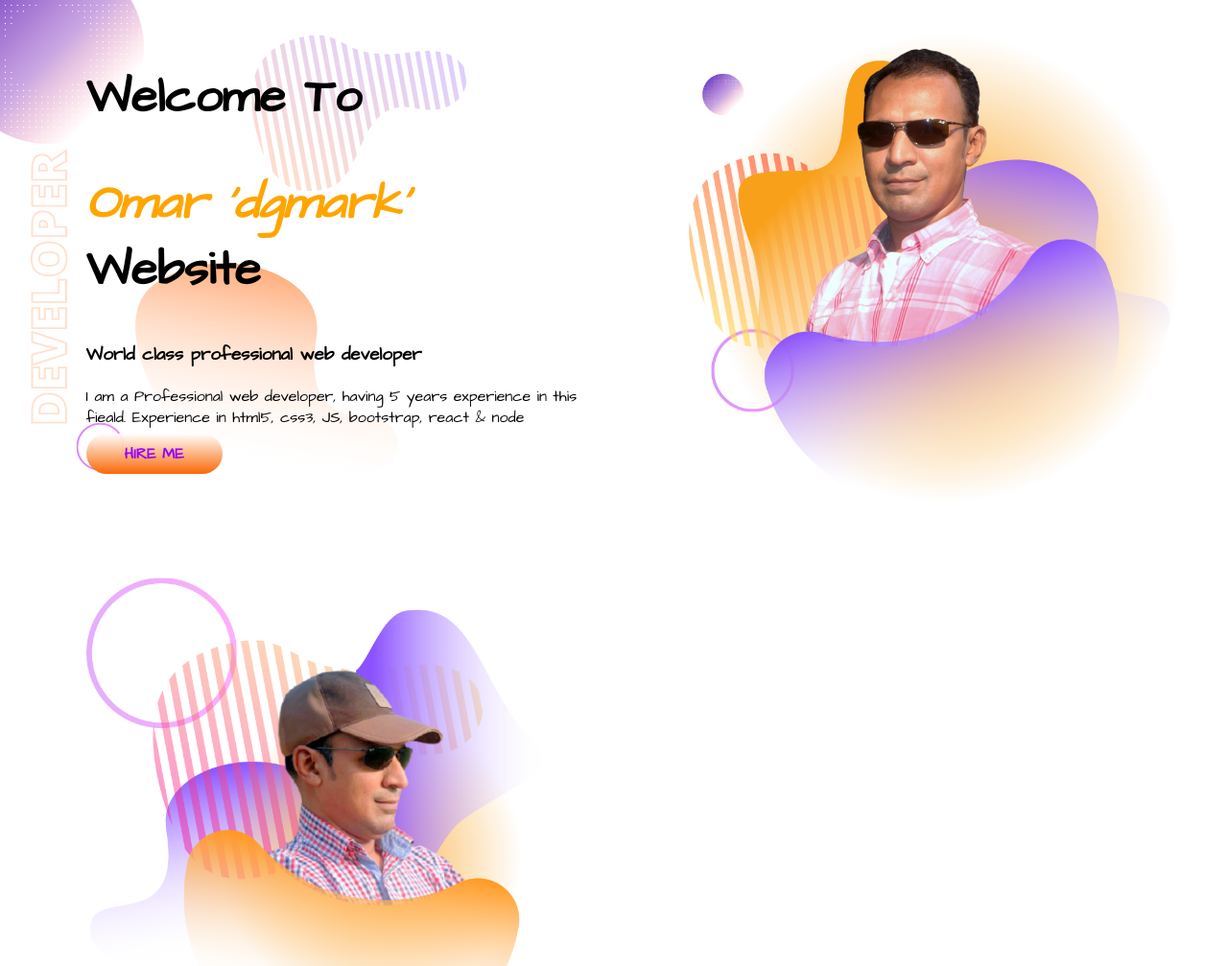
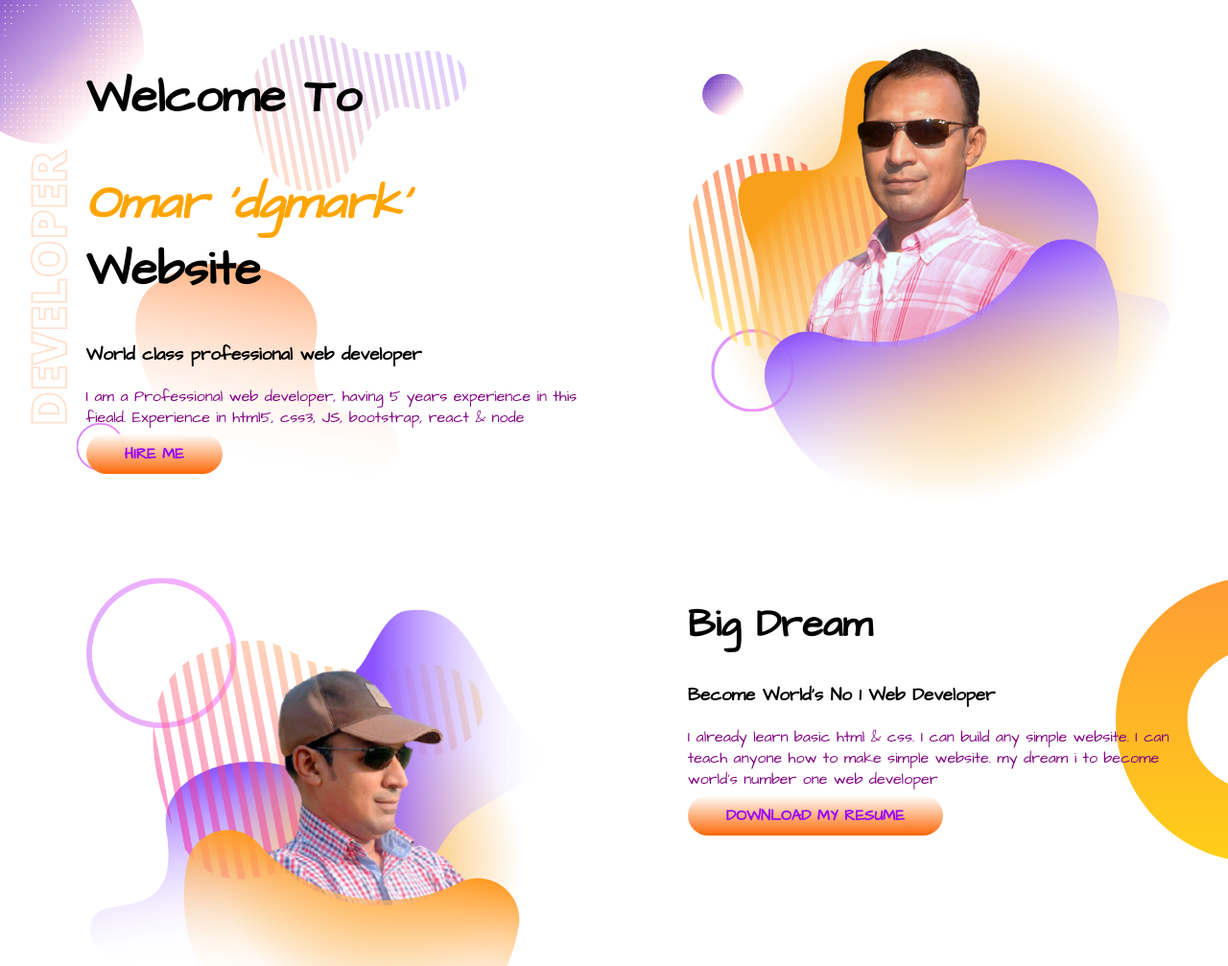
Before and after one commit to omardgmark/My-Web-portfolio, a plain HTML site: page index.html in a window 1280 px wide. Shown: the top 1007 px of the page at 96% size. Drawn offline with Linux system fonts and the light colour scheme.

Commit message:
second section with background positioning completed

```diff
--- a/index.html
+++ b/index.html
@@ -25,7 +25,12 @@
         <div class="half-width"><img src="images/omardgmark_profile2.png" alt="">
 
         </div>
-        <div></div>
+        <div class="half-width">
+            <h2>Big Dream</h2>
+            <h3>Become World's No 1 Web Developer</h3>
+            <p>I already learn basic html & css. I can build any simple website. I can teach anyone how to make simple website. my dream i to become world's number one web developer</p>
+            <a class="link-button" target="_blank" href="https://www.linkedin.com/in/md-omar-faruq-bb41691ba/"><b>DOWNLOAD MY RESUME</b></a>
+        </div>
     </section>
 
 </body>
--- a/style.css
+++ b/style.css
@@ -5,6 +5,12 @@ body{
 }
 h1{
     font-size: 50px;
+}
+h2{
+    font-size: 40px;
+}
+p{
+    color: purple;
 }
 .name-highlight{
     color: orange;
@@ -33,5 +39,9 @@ section{
     padding: 10px 40px;
     border-radius: 50px;
     color: rgb(151, 0, 252);
-
 }
+.dream{
+    background-image: url("images/dream-bg.png");
+    background-repeat: no-repeat;
+    background-position: right;
+}
```
Also changed, not shown: images/dream-bg.png (added).
